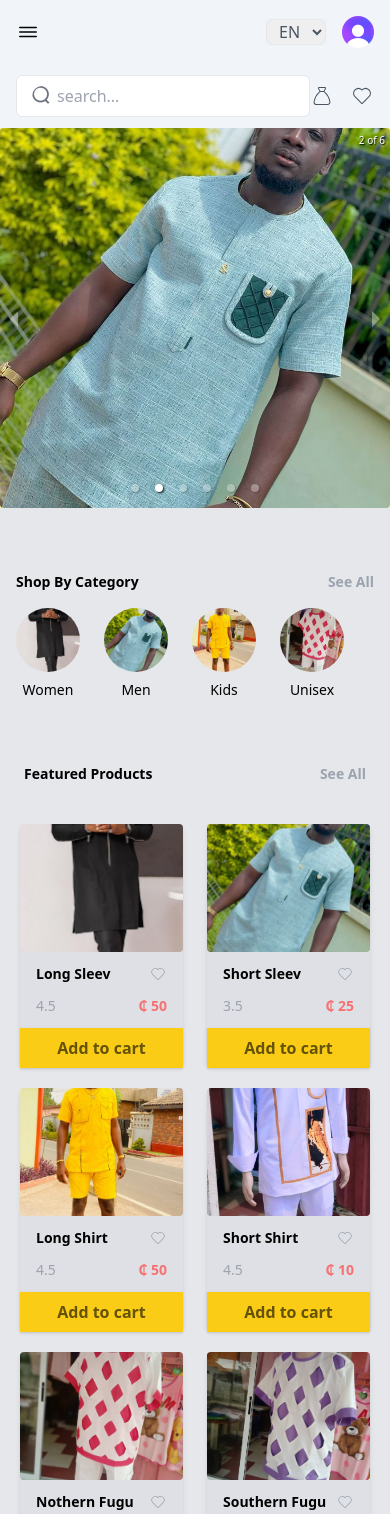
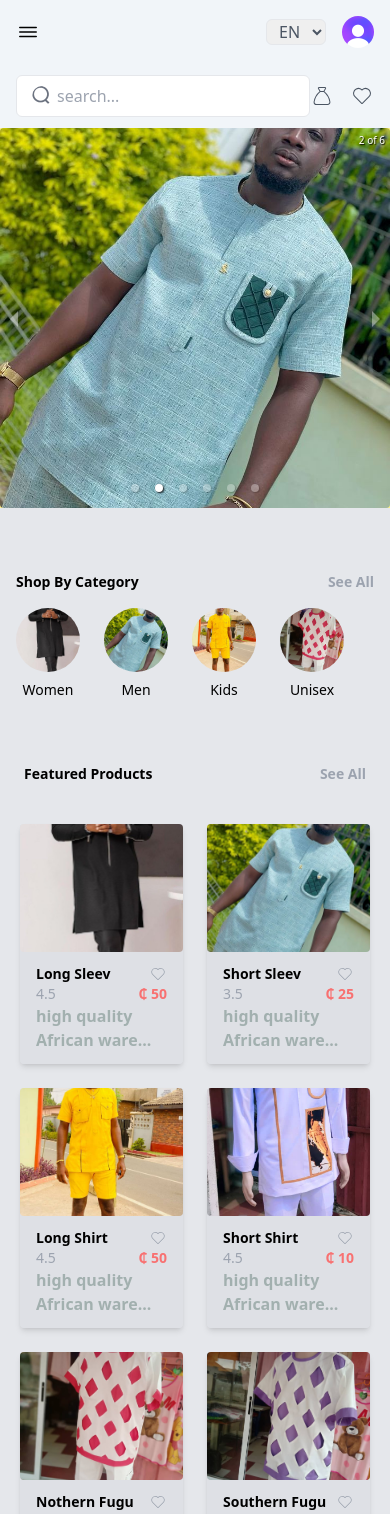
Before and after one commit to owusuvictorjnr/blessed-redeemer-fashion-and-design, a Next.js app: page / in a window 390 px wide. Shown: the top 1514 px of the page. Built offline with nearby package versions, Linux system fonts and the light colour scheme.

Commit message:
link image add description

```diff
--- a/components/FeaturedProd.tsx
+++ b/components/FeaturedProd.tsx
@@ -21,8 +21,9 @@ export default function FeaturedProd() {
         {homeFeatured.map((feat) => (
           <div
             key={feat.name}
-            className="shadow-md bg-gray-300/40 h-[15rem] rounded"
+            className="shadow-md bg-gray-300/40 min-h-[15rem] rounded"
           >
+            <Link href={`/detail/${feat.slug}/`}>
               <Image
                 src={feat.image}
                 alt={feat.name}
@@ -30,8 +31,9 @@ export default function FeaturedProd() {
                 height={1000}
                 className="h-32 w-full mx-auto rounded hover:scale-105 duration-500"
               />
+            </Link>
 
-            <div className="px-4 py-3 space-y-3">
+            <div className="px-4 py-3">
               <div className="flex justify-between items-center ">
                 <h4 className="text-sm font-semibold capitalize">
                   {feat.name}
@@ -44,9 +46,13 @@ export default function FeaturedProd() {
                   &#x20B5; {feat.price}
                 </p>
               </div>
+
+              <p className="font-semibold text-[#A2B0AF]">
+                {feat.description.split(" ").slice(0, 10).join(" ") + "..."}
+              </p>
             </div>
 
-            <div className="text-center bg-yellow-400 py-2 hover:bg-blue-400 hover:text-white duration-500 shadow px-2 font-semibold text-black/60">
+            <div className="text-center bg-yellow-400 py-2 hover:bg-blue-400 hover:text-white duration-500 shadow px-2 font-semibold text-black/60 hidden md:block">
               <button type="submit" className="">
                 Add to cart
               </button>
```
Lines whose indentation alone changed are shown as unchanged.
